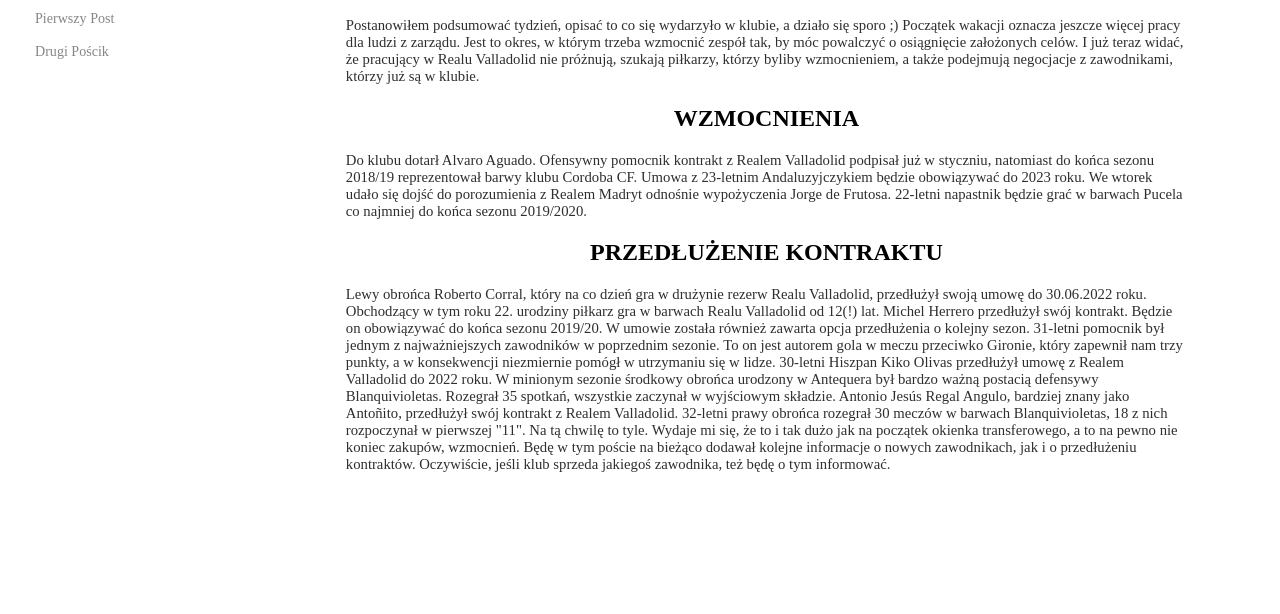
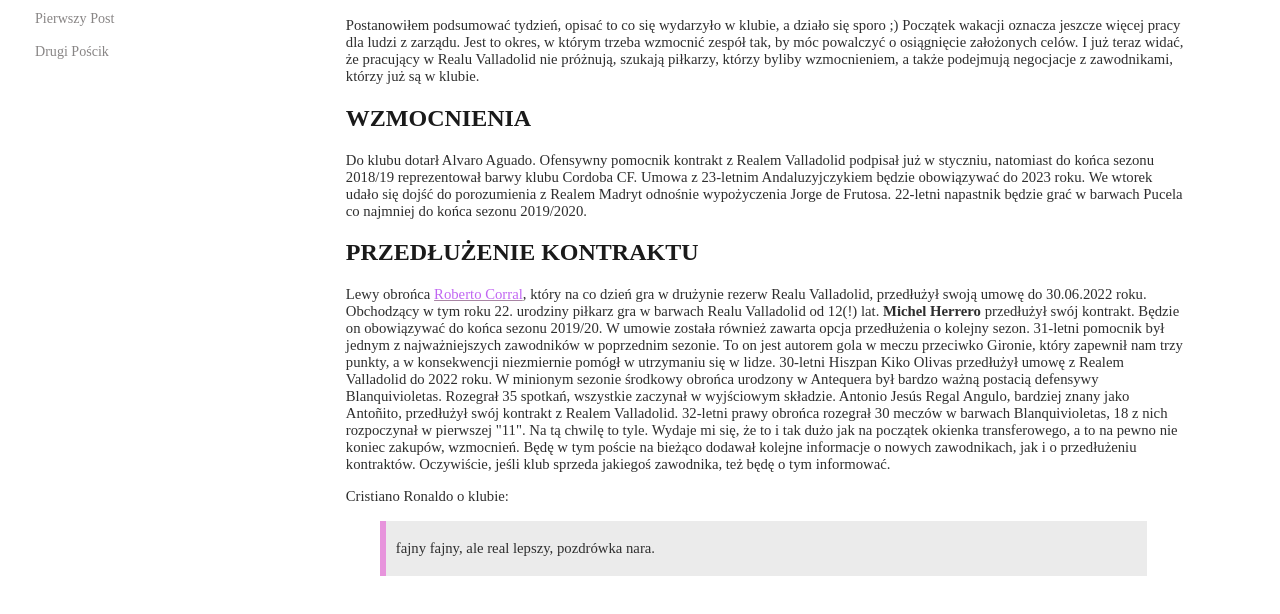
Before and after one commit to SafeAndS0und/Real-Valladolid, a Gatsby site: page /czerwiec/2019-06-04/ in a window 1280 px wide. Shown: the part 558-1172 px from the top of the page. Before the commit the page ends 1089 px from the top, so only its background shows below. Built offline with nearby package versions, Linux system fonts and the light colour scheme; Gatsby itself is replaced by a stand-in of ours.

Commit message:
Styles for markdown elements on the post page

```diff
--- a/src/posts/czerwiec/2019-06-04.md
+++ b/src/posts/czerwiec/2019-06-04.md
@@ -14,8 +14,12 @@
 
 ## PRZEDŁUŻENIE KONTRAKTU
 
-Lewy obrońca Roberto Corral, który na co dzień gra w drużynie rezerw Realu Valladolid, przedłużył swoją umowę do 30.06.2022 roku. Obchodzący w tym roku 22. urodziny piłkarz gra w barwach Realu Valladolid od 12(!) lat.
-Michel Herrero przedłużył swój kontrakt. Będzie on obowiązywać do końca sezonu 2019/20. W umowie została również zawarta opcja przedłużenia o kolejny sezon. 31-letni pomocnik był jednym z najważniejszych zawodników w poprzednim sezonie. To on jest autorem gola w meczu przeciwko Gironie, który zapewnił nam trzy punkty, a w konsekwencji niezmiernie pomógł w utrzymaniu się w lidze.
+Lewy obrońca [Roberto Corral](https://www.transfermarkt.pl/roberto-corral/profil/spieler/379714), który na co dzień gra w drużynie rezerw Realu Valladolid, przedłużył swoją umowę do 30.06.2022 roku. Obchodzący w tym roku 22. urodziny piłkarz gra w barwach Realu Valladolid od 12(!) lat.
+*Michel Herrero* przedłużył swój kontrakt. Będzie on obowiązywać do końca sezonu 2019/20. W umowie została również zawarta opcja przedłużenia o kolejny sezon. 31-letni pomocnik był jednym z najważniejszych zawodników w poprzednim sezonie. To on jest autorem gola w meczu przeciwko Gironie, który zapewnił nam trzy punkty, a w konsekwencji niezmiernie pomógł w utrzymaniu się w lidze.
 30-letni Hiszpan Kiko Olivas przedłużył umowę z Realem Valladolid do 2022 roku. W minionym sezonie środkowy obrońca urodzony w Antequera był bardzo ważną postacią defensywy Blanquivioletas. Rozegrał 35 spotkań, wszystkie zaczynał w wyjściowym składzie.
 Antonio Jesús Regal Angulo, bardziej znany jako Antoñito, przedłużył swój kontrakt z Realem Valladolid. 32-letni prawy obrońca rozegrał 30 meczów w barwach Blanquivioletas, 18 z nich rozpoczynał w pierwszej "11".
 Na tą chwilę to tyle. Wydaje mi się, że to i tak dużo jak na początek okienka transferowego, a to na pewno nie koniec zakupów, wzmocnień. Będę w tym poście na bieżąco dodawał kolejne informacje o nowych zawodnikach, jak i o przedłużeniu kontraktów. Oczywiście, jeśli klub sprzeda jakiegoś zawodnika, też będę o tym informować.
+
+
+Cristiano Ronaldo o klubie:
+ > fajny fajny, ale real lepszy, pozdrówka nara.
--- a/src/templates/Post/Post.module.scss
+++ b/src/templates/Post/Post.module.scss
@@ -30,15 +30,19 @@
     border-radius: 10px;
   }
 
+
+  // styles for the post content below
+
   div {
     padding: 15px 50px;
 
     h1, h2, h3, h4 ,h5, h6 {
-      text-align: center;
+      color: #1a1a1a;
     }
 
     em {
       font-weight: 600;
+      font-style: normal;
     }
 
     hr {
@@ -49,5 +53,26 @@
       font-weight: 400;
       font-size: .92em;
     }
+
+    blockquote{
+      padding: 4px 10px;
+      background-color: #ebebeb;
+      position: relative;
+
+      &:before {
+        content: '';
+        position: absolute;
+        left: -6px;
+        bottom: 0;
+        height: 100%;
+        width: 6px;
+        background-color: #e794dc;
+      }
+    }
+
+    a {
+      color: #c166f2;
+      text-decoration: #a885a4 underline;
+    }
   }
 }
```
Also changed, not shown: src/components/Post/Post.js (+6 -2 lines), src/components/Post/Post.module.scss (+8 -0 lines).
